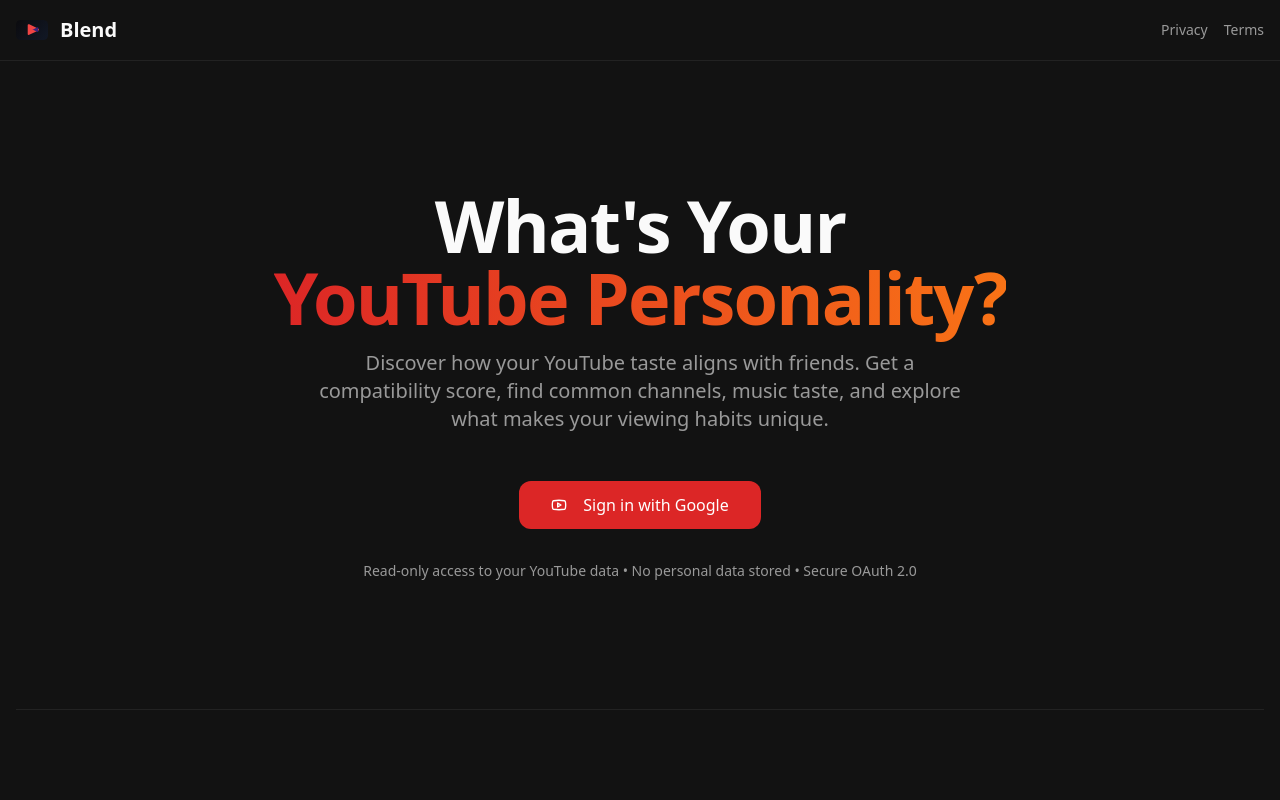
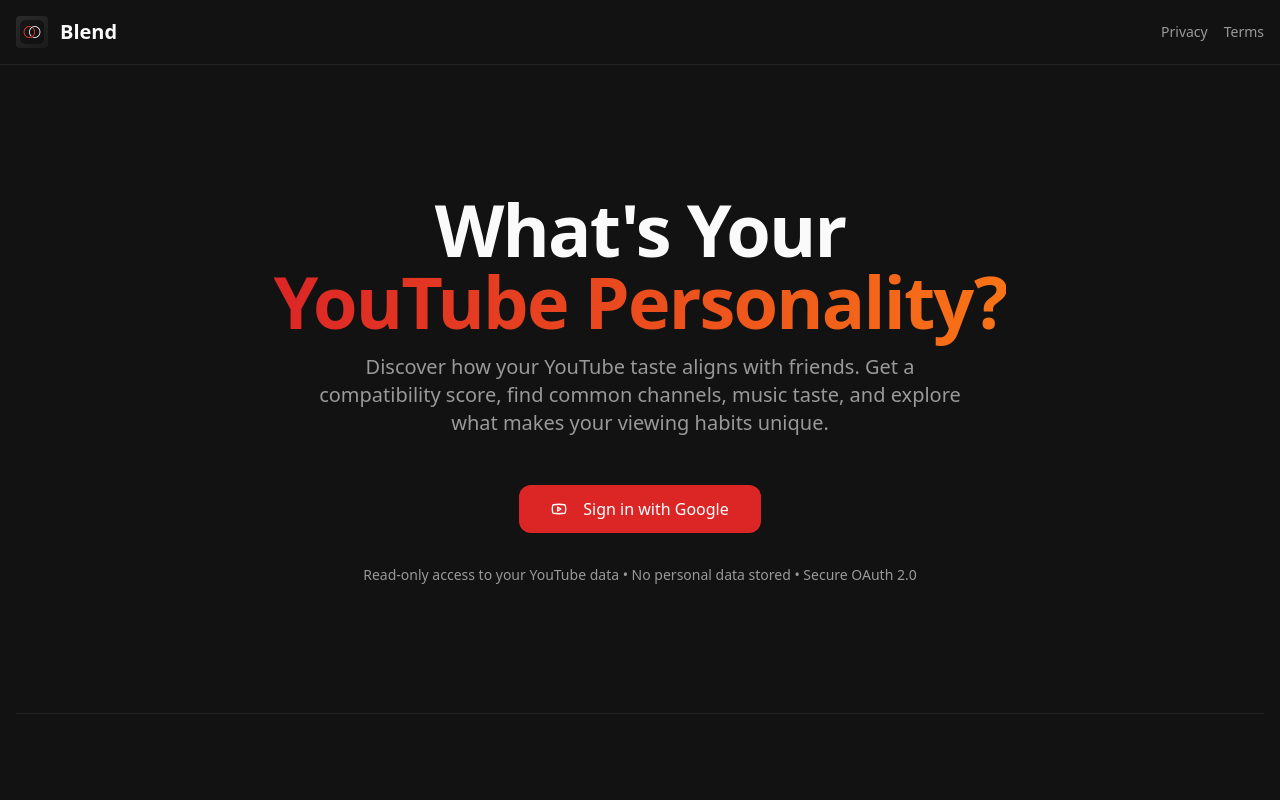
Before and after one commit to tanmayhutt/Youtube-Blend, a React (Vite) app in the folder frontend/: page / in a window 1280 px wide. Shown: the top 800 px of the page. Built offline with nearby package versions, Linux system fonts and the light colour scheme; no server answers; the HTML template or start-up script is replaced by a standard one.

Commit message:
feat: replace youtube logo with completely custom blend logo

```diff
--- a/frontend/index.html
+++ b/frontend/index.html
@@ -11,8 +11,8 @@
     <meta property="og:title" content="Blend - Compare Your Taste with Friends" />
     <meta property="og:description" content="Discover your YouTube compatibility with friends. Compare interests, find common ground, and see what makes your tastes unique." />
     <meta property="og:type" content="website" />
-    <meta property="og:image" content="/logo.svg" />
-    <meta property="og:image:type" content="image/svg+xml" />
+    <meta property="og:image" content="/logo.png" />
+    <meta property="og:image:type" content="image/png" />
 
     <meta name="twitter:card" content="summary_large_image" />
     <meta name="twitter:site" content="@youtube_blend" />
--- a/frontend/src/components/Logo.tsx
+++ b/frontend/src/components/Logo.tsx
@@ -8,8 +8,8 @@
 export const Logo = ({ className = "", size = 32 }: LogoProps) => {
   const [imgError, setImgError] = useState(false);
 
-  // Use logo.svg
-  const logoPath = "/logo.svg";
+  // Use logo.png
+  const logoPath = "/logo.png";
 
   const handleError = () => {
     setImgError(true);
```
Also changed, not shown: frontend/public/logo.png (added), frontend/public/logo.svg (deleted).
